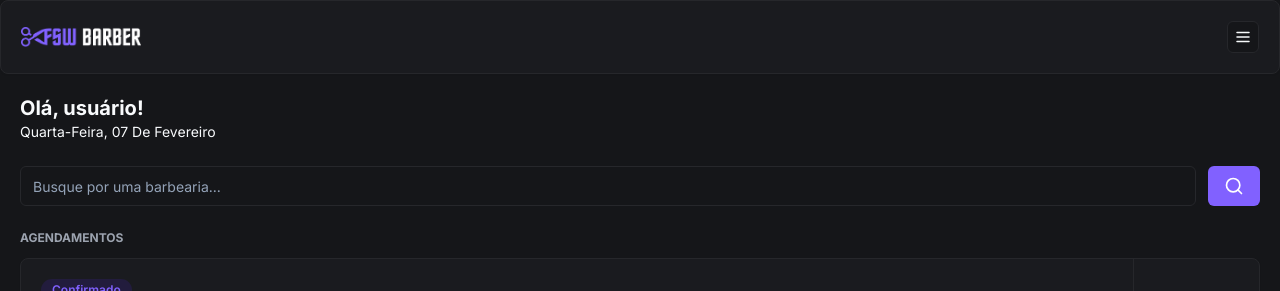
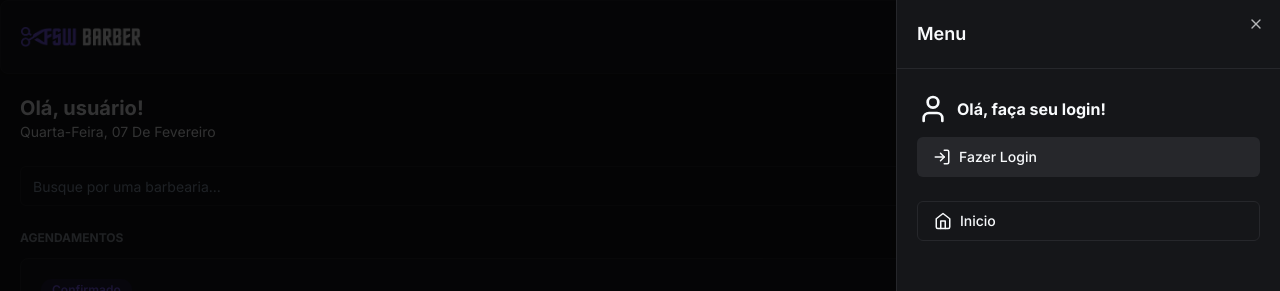
Before and after one commit to Serg-Ale/barber-app, a Next.js app: page / in a window 1280 px wide. Both pictures are taken after a click on the button 1243 px from the left and 37 px from the top of the page. Shown: the top 291 px of the page. Built offline with nearby package versions, Linux system fonts and the light colour scheme; no server answers; the database is empty.

Commit message:
feat: add signIn and signOut to the Header component

```diff
--- a/package.json
+++ b/package.json
@@ -15,6 +15,7 @@
     "@auth/prisma-adapter": "^1.4.0",
     "@prisma/client": "^5.9.1",
     "@radix-ui/react-avatar": "^1.0.4",
+    "@radix-ui/react-dialog": "^1.0.5",
     "@radix-ui/react-slot": "^1.0.2",
     "class-variance-authority": "^0.7.0",
     "clsx": "^2.1.0",
--- a/src/components/header.tsx
+++ b/src/components/header.tsx
@@ -2,10 +2,32 @@
 
 import { Card, CardContent } from "./ui/card";
 import { Button } from "./ui/button";
-import { MenuIcon } from "lucide-react";
+import {
+  CalendarIcon,
+  HomeIcon,
+  LogInIcon,
+  LogOutIcon,
+  MenuIcon,
+  UserIcon,
+} from "lucide-react";
 import Image from "next/image";
+import {
+  Sheet,
+  SheetContent,
+  SheetHeader,
+  SheetTitle,
+  SheetTrigger,
+} from "./ui/sheet";
+import { signIn, signOut, useSession } from "next-auth/react";
+import { Avatar, AvatarImage } from "./ui/avatar";
+import Link from "next/link";
 
 const Header = () => {
+  const { data, status } = useSession();
+
+  const handleLogoutClick = () => signOut();
+  const handleLoginClick = () => signIn("google");
+
   return (
     <Card>
       <CardContent className="flex flex-row items-center justify-between p-5">
@@ -15,9 +37,69 @@ const Header = () => {
           width={120}
           height={18}
         />
-        <Button variant="outline" size="icon" className="h-8 w-8">
-          <MenuIcon size={18} />
-        </Button>
+        <Sheet>
+          <SheetTrigger asChild>
+            <Button variant="outline" size="icon" className="h-8 w-8">
+              <MenuIcon size={18} />
+            </Button>
+          </SheetTrigger>
+          <SheetContent className="p-0">
+            <SheetHeader className="text-left border-b border-solid border-secondary p-5">
+              <SheetTitle>Menu</SheetTitle>
+            </SheetHeader>
+            {data?.user ? (
+              <div className="flex justify-between px-5 py-6 items-center">
+                <div className="flex items-center gap-3 ">
+                  <Avatar>
+                    <AvatarImage src={data.user?.image ?? ""} />
+                  </Avatar>
+
+                  <h2 className="font-bold">{data.user.name}</h2>
+                </div>
+                <Button
+                  variant={"secondary"}
+                  size={"icon"}
+                  onClick={handleLogoutClick}
+                >
+                  <LogOutIcon />
+                </Button>
+              </div>
+            ) : (
+              <div className="flex flex-col px-5 py-6 gap-3">
+                <div className="flex items-center gap-2">
+                  <UserIcon size={32} />
+                  <h2 className="font-bold">Olá, faça seu login!</h2>
+                </div>
+                <Button
+                  className="w-full justify-start"
+                  variant={"secondary"}
+                  onClick={handleLoginClick}
+                >
+                  <LogInIcon className="mr-2" size={18} />
+                  Fazer Login
+                </Button>
+              </div>
+            )}
+
+            <div className="flex flex-col gap-3 px-5">
+              <Button variant={"outline"} className="justify-start" asChild>
+                <Link href={"/"}>
+                  <HomeIcon size={18} className="mr-2" />
+                  Inicio
+                </Link>
+              </Button>
+
+              {data?.user && (
+                <Button variant={"outline"} className="justify-start" asChild>
+                  <Link href={"/bookings"}>
+                    <CalendarIcon size={18} className="mr-2" />
+                    Agendamentos
+                  </Link>
+                </Button>
+              )}
+            </div>
+          </SheetContent>
+        </Sheet>
       </CardContent>
     </Card>
   );
--- /dev/null
+++ b/src/components/ui/sheet.tsx
@@ -0,0 +1,140 @@
+"use client"
+
+import * as React from "react"
+import * as SheetPrimitive from "@radix-ui/react-dialog"
+import { cva, type VariantProps } from "class-variance-authority"
+import { X } from "lucide-react"
+
+import { cn } from "@/lib/utils"
+
+const Sheet = SheetPrimitive.Root
+
+const SheetTrigger = SheetPrimitive.Trigger
+
+const SheetClose = SheetPrimitive.Close
+
+const SheetPortal = SheetPrimitive.Portal
+
+const SheetOverlay = React.forwardRef<
+  React.ElementRef<typeof SheetPrimitive.Overlay>,
+  React.ComponentPropsWithoutRef<typeof SheetPrimitive.Overlay>
+>(({ className, ...props }, ref) => (
+  <SheetPrimitive.Overlay
+    className={cn(
+      "fixed inset-0 z-50 bg-black/80  data-[state=open]:animate-in data-[state=closed]:animate-out data-[state=closed]:fade-out-0 data-[state=open]:fade-in-0",
+      className
+    )}
+    {...props}
+    ref={ref}
+  />
+))
+SheetOverlay.displayName = SheetPrimitive.Overlay.displayName
+
+const sheetVariants = cva(
+  "fixed z-50 gap-4 bg-background p-6 shadow-lg transition ease-in-out data-[state=open]:animate-in data-[state=closed]:animate-out data-[state=closed]:duration-300 data-[state=open]:duration-500",
+  {
+    variants: {
+      side: {
+        top: "inset-x-0 top-0 border-b data-[state=closed]:slide-out-to-top data-[state=open]:slide-in-from-top",
+        bottom:
+          "inset-x-0 bottom-0 border-t data-[state=closed]:slide-out-to-bottom data-[state=open]:slide-in-from-bottom",
+        left: "inset-y-0 left-0 h-full w-3/4 border-r data-[state=closed]:slide-out-to-left data-[state=open]:slide-in-from-left sm:max-w-sm",
+        right:
+          "inset-y-0 right-0 h-full w-3/4  border-l data-[state=closed]:slide-out-to-right data-[state=open]:slide-in-from-right sm:max-w-sm",
+      },
+    },
+    defaultVariants: {
+      side: "right",
+    },
+  }
+)
+
+interface SheetContentProps
+  extends React.ComponentPropsWithoutRef<typeof SheetPrimitive.Content>,
+    VariantProps<typeof sheetVariants> {}
+
+const SheetContent = React.forwardRef<
+  React.ElementRef<typeof SheetPrimitive.Content>,
+  SheetContentProps
+>(({ side = "right", className, children, ...props }, ref) => (
+  <SheetPortal>
+    <SheetOverlay />
+    <SheetPrimitive.Content
+      ref={ref}
+      className={cn(sheetVariants({ side }), className)}
+      {...props}
+    >
+      {children}
+      <SheetPrimitive.Close className="absolute right-4 top-4 rounded-sm opacity-70 ring-offset-background transition-opacity hover:opacity-100 focus:outline-none focus:ring-2 focus:ring-ring focus:ring-offset-2 disabled:pointer-events-none data-[state=open]:bg-secondary">
+        <X className="h-4 w-4" />
+        <span className="sr-only">Close</span>
+      </SheetPrimitive.Close>
+    </SheetPrimitive.Content>
+  </SheetPortal>
+))
+SheetContent.displayName = SheetPrimitive.Content.displayName
+
+const SheetHeader = ({
+  className,
+  ...props
+}: React.HTMLAttributes<HTMLDivElement>) => (
+  <div
+    className={cn(
+      "flex flex-col space-y-2 text-center sm:text-left",
+      className
+    )}
+    {...props}
+  />
+)
+SheetHeader.displayName = "SheetHeader"
+
+const SheetFooter = ({
+  className,
+  ...props
+}: React.HTMLAttributes<HTMLDivElement>) => (
+  <div
+    className={cn(
+      "flex flex-col-reverse sm:flex-row sm:justify-end sm:space-x-2",
+      className
+    )}
+    {...props}
+  />
+)
+SheetFooter.displayName = "SheetFooter"
+
+const SheetTitle = React.forwardRef<
+  React.ElementRef<typeof SheetPrimitive.Title>,
+  React.ComponentPropsWithoutRef<typeof SheetPrimitive.Title>
+>(({ className, ...props }, ref) => (
+  <SheetPrimitive.Title
+    ref={ref}
+    className={cn("text-lg font-semibold text-foreground", className)}
+    {...props}
+  />
+))
+SheetTitle.displayName = SheetPrimitive.Title.displayName
+
+const SheetDescription = React.forwardRef<
+  React.ElementRef<typeof SheetPrimitive.Description>,
+  React.ComponentPropsWithoutRef<typeof SheetPrimitive.Description>
+>(({ className, ...props }, ref) => (
+  <SheetPrimitive.Description
+    ref={ref}
+    className={cn("text-sm text-muted-foreground", className)}
+    {...props}
+  />
+))
+SheetDescription.displayName = SheetPrimitive.Description.displayName
+
+export {
+  Sheet,
+  SheetPortal,
+  SheetOverlay,
+  SheetTrigger,
+  SheetClose,
+  SheetContent,
+  SheetHeader,
+  SheetFooter,
+  SheetTitle,
+  SheetDescription,
+}
```
Also changed, not shown: 1 other file (tests, documents, lock files or other folders).
